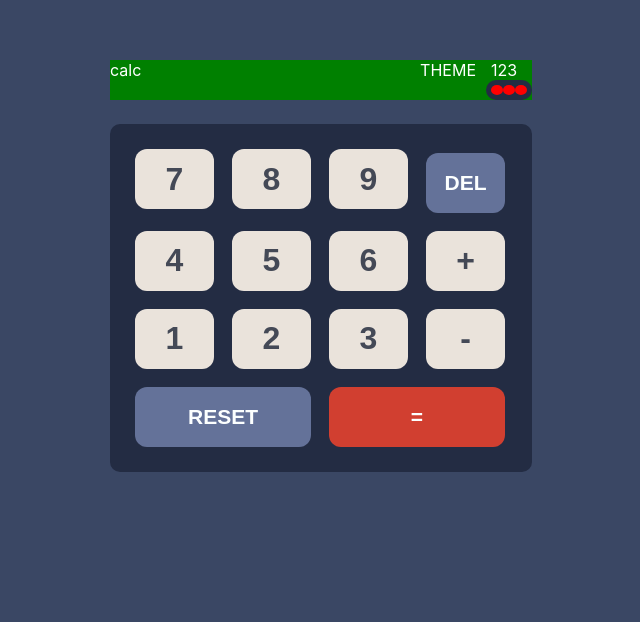
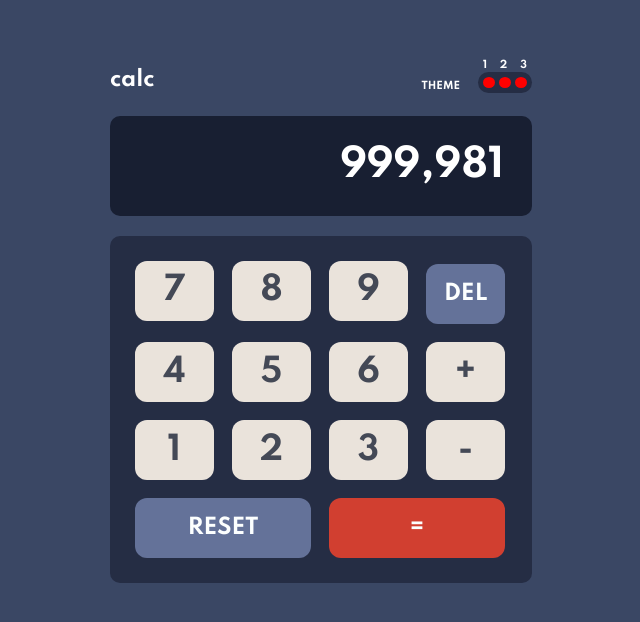
Before and after one commit to JesusEmmanuelPonce/calculator, a React (Create React App) app: page / in a window 1280 px wide. Shown: the top 622 px of the page, without its empty margins (319-959 px from the left). Built offline with nearby package versions, Linux system fonts and the light colour scheme.

Commit message:
first design finished

```diff
--- a/public/index.html
+++ b/public/index.html
@@ -15,6 +15,9 @@
       user's mobile device or desktop. See https://developers.google.com/web/fundamentals/web-app-manifest/
     -->
     <link rel="manifest" href="%PUBLIC_URL%/manifest.json" />
+    <link rel="preconnect" href="https://fonts.gstatic.com" crossorigin>
+    <link href="https://fonts.googleapis.com/css2?family=Spartan:wght@400;700&display=swap" rel="stylesheet">
+    <link rel="stylesheet" href="https://cdnjs.cloudflare.com/ajax/libs/normalize/8.0.1/normalize.min.css" integrity="sha512-NhSC1YmyruXifcj/KFRWoC561YpHpc5Jtzgvbuzx5VozKpWvQ+4nXhPdFgmx8xqexRcpAglTj9sIBWINXa8x5w==" crossOrigin="anonymous" referrerPolicy="no-referrer" />
     <!--
       Notice the use of %PUBLIC_URL% in the tags above.
       It will be replaced with the URL of the `public` folder during the build.
--- a/src/index.css
+++ b/src/index.css
@@ -1,8 +1,6 @@
 body {
   margin: 0;
-  font-family: -apple-system, BlinkMacSystemFont, 'Segoe UI', 'Roboto', 'Oxygen',
-    'Ubuntu', 'Cantarell', 'Fira Sans', 'Droid Sans', 'Helvetica Neue',
-    sans-serif;
+  font-family: 'Spartan', sans-serif;
   -webkit-font-smoothing: antialiased;
   -moz-osx-font-smoothing: grayscale;
 }
@@ -11,3 +9,8 @@ code {
   font-family: source-code-pro, Menlo, Monaco, Consolas, 'Courier New',
     monospace;
 }
+
+p{
+  padding: 0;
+  margin: 0;
+}
--- a/src/pages/Calculator/Calculator.jsx
+++ b/src/pages/Calculator/Calculator.jsx
@@ -30,6 +30,11 @@ const Calculator = () => {
                         </div>
                     </div>
                 </div>
+                <div className="calc__main-wrapper-display">
+                    <p>
+                        999,981
+                    </p>
+                </div>
                 <div className="calc__main-wrapper-body">
                     <div className="row">
                         <button>7</button>
--- a/src/pages/Calculator/styles.scss
+++ b/src/pages/Calculator/styles.scss
@@ -13,49 +13,89 @@
         width: 422px;
 
         &-header{
-            background: green;
             color: #fff;
+            font-weight: 700;
             width: 100%;
 
             display: flex;
             justify-content: space-between;
 
+            .title{
+                font-size: 21px;
+                display: flex;
+                align-items: flex-end;
+            }
+
             .selector{
                 display: flex;
 
+                span{
+                    font-size: 10px;
+
+                    display: inline-flex;
+                    align-items: flex-end;
+                }
+
                 .buttons-wrap {
-                    margin-left: 10px;
+                    margin-left: 18px;
 
                     .numbers{
+                        font-size: 10px;
                         padding: 0 5px;
+
+                        align-items: center;
+                        display: flex;
+                        justify-content: space-between;
                     }
 
                     .buttons{
-                        background: #232c43;
+                        background: #252d44;
                         border-radius: 20px;
                         padding: 5px;
+                        width: 44px;
 
                         align-items: center;
                         display: flex;
+                        justify-content: space-between;
 
                         button{
                             background: red;
                             border: none;
                             border-radius: 50%;
-                            height: 10px;
-                            width: 10px;
+                            cursor: pointer;
+                            height: 11px;
+                            width: 11px;
                         }
                     }
+                }
+            }
+        }
 
-                }
+        &-display{
+            box-sizing: border-box;
+            background: #181f32;
+            border-radius: 10px;
+            height: 100px;
+            margin-top: 23px;
+            padding: 28px;
+            width: 100%;
+
+            display: flex;
+            justify-content: flex-end;
+            align-items: center;
+
+            p{
+                color: #fff;
+                font-size: 38px;
+                font-weight: 700;
             }
         }
 
         &-body{
             box-sizing: border-box;
-            background: #232c43;
+            background: #252d44;
             border-radius: 10px;
-            margin-top: 24px;
+            margin-top: 20px;
             padding: 25px;
             width: 100%;
 
@@ -73,6 +113,7 @@
                     border: none;
                     color: #444956;
                     cursor: pointer;
+                    font-family: "spartan";
                     font-size: 32px;
                     font-weight: 700;
                     height: 60px;
```
